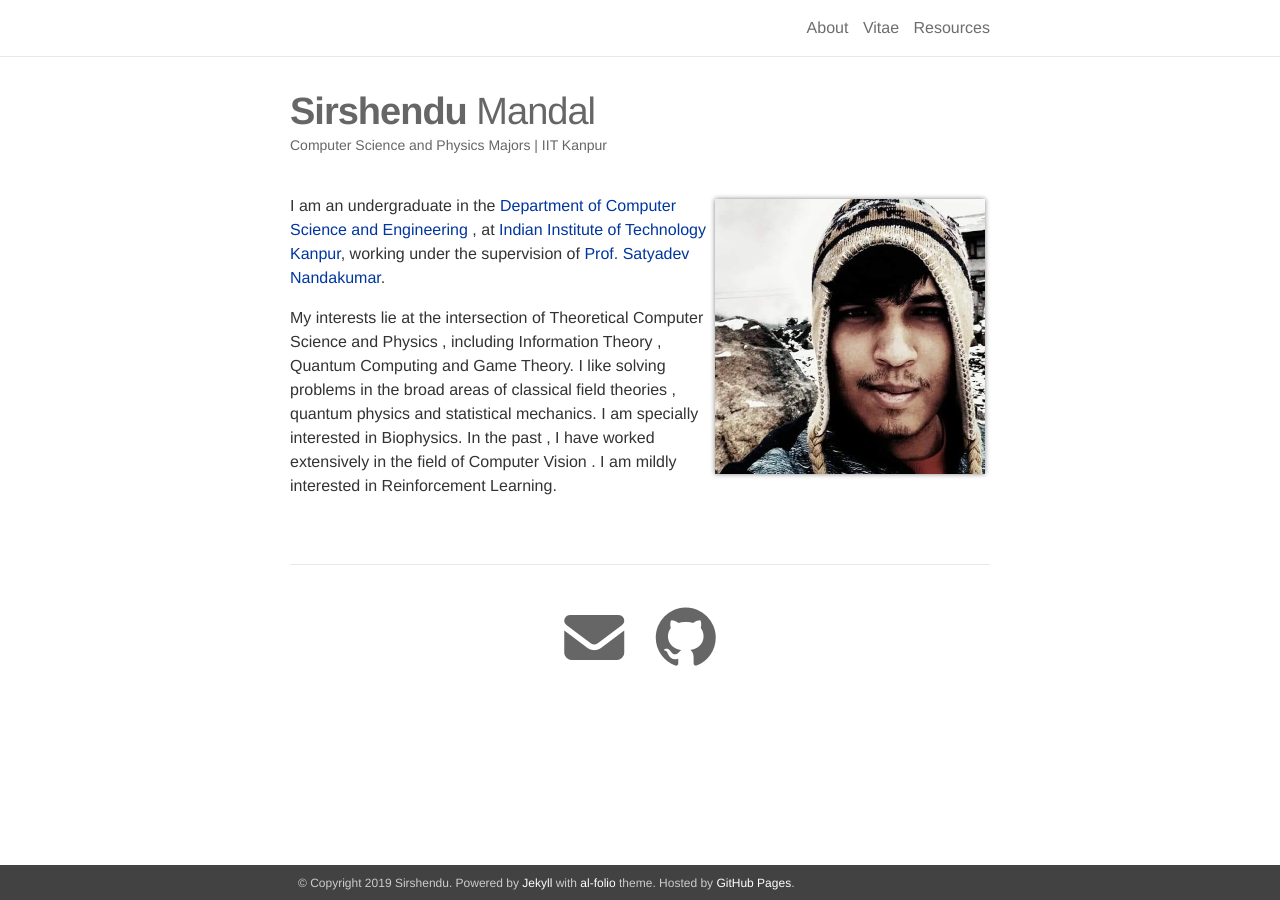
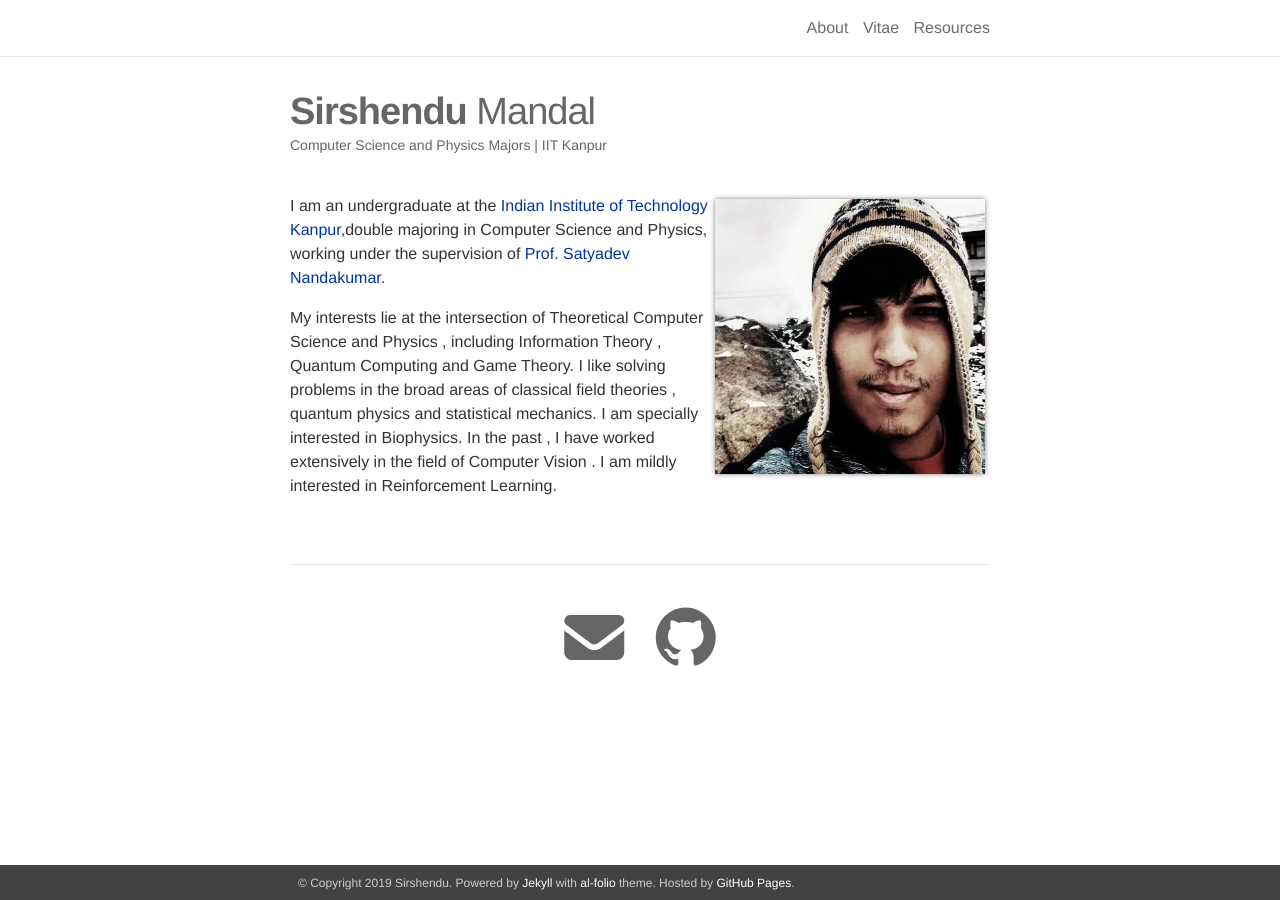
Before and after one commit to Sirshendu2e01/Sirshendu2e01.github.io, a Jekyll site: the page built from _pages/about.md, in a window 1280 px wide. Built offline with Jekyll 4.4.1, drawn with Linux system fonts in a browser that asks for light colours; nearby versions of some CDN libraries; library files that are not in the unit come from our copies.

Commit message:
modified the abouts

```diff
--- a/_pages/about.md
+++ b/_pages/about.md
@@ -12,7 +12,7 @@ news: false
 social: true
 ---
 
-I am an undergraduate in the  [Department of Computer Science and Engineering ](https://www.cse.iitk.ac.in/){:target="\_blank"}, at [Indian Institute of Technology Kanpur](http://www.iitk.ac.in/){:target="\_blank"}, working under the supervision of [Prof. Satyadev Nandakumar](https://www.cse.iitk.ac.in/users/satyadev/){:target="\_blank"}.
+I am an undergraduate at the [Indian Institute of Technology Kanpur](http://www.iitk.ac.in/){:target="\_blank"},double majoring in Computer Science and Physics, working under the supervision of [Prof. Satyadev Nandakumar](https://www.cse.iitk.ac.in/users/satyadev/){:target="\_blank"}.
 
 My interests lie at the intersection of Theoretical Computer Science and Physics , including Information Theory , Quantum Computing and Game Theory. I like solving problems in the broad areas of classical field theories , quantum physics and statistical mechanics. I am specially interested in Biophysics. In the past , I have worked extensively in the field of Computer Vision . I am mildly interested in Reinforcement Learning.
 
```
